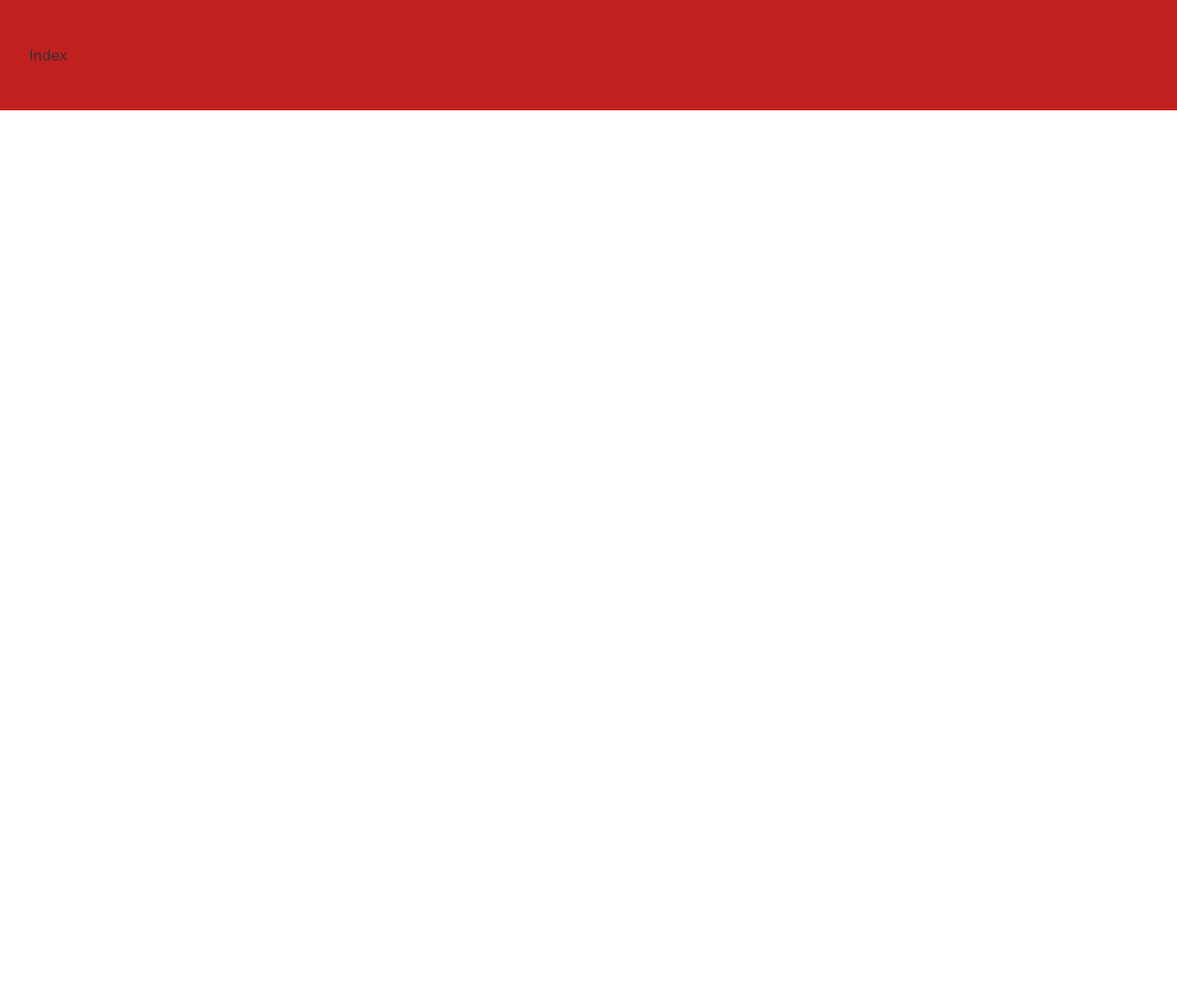
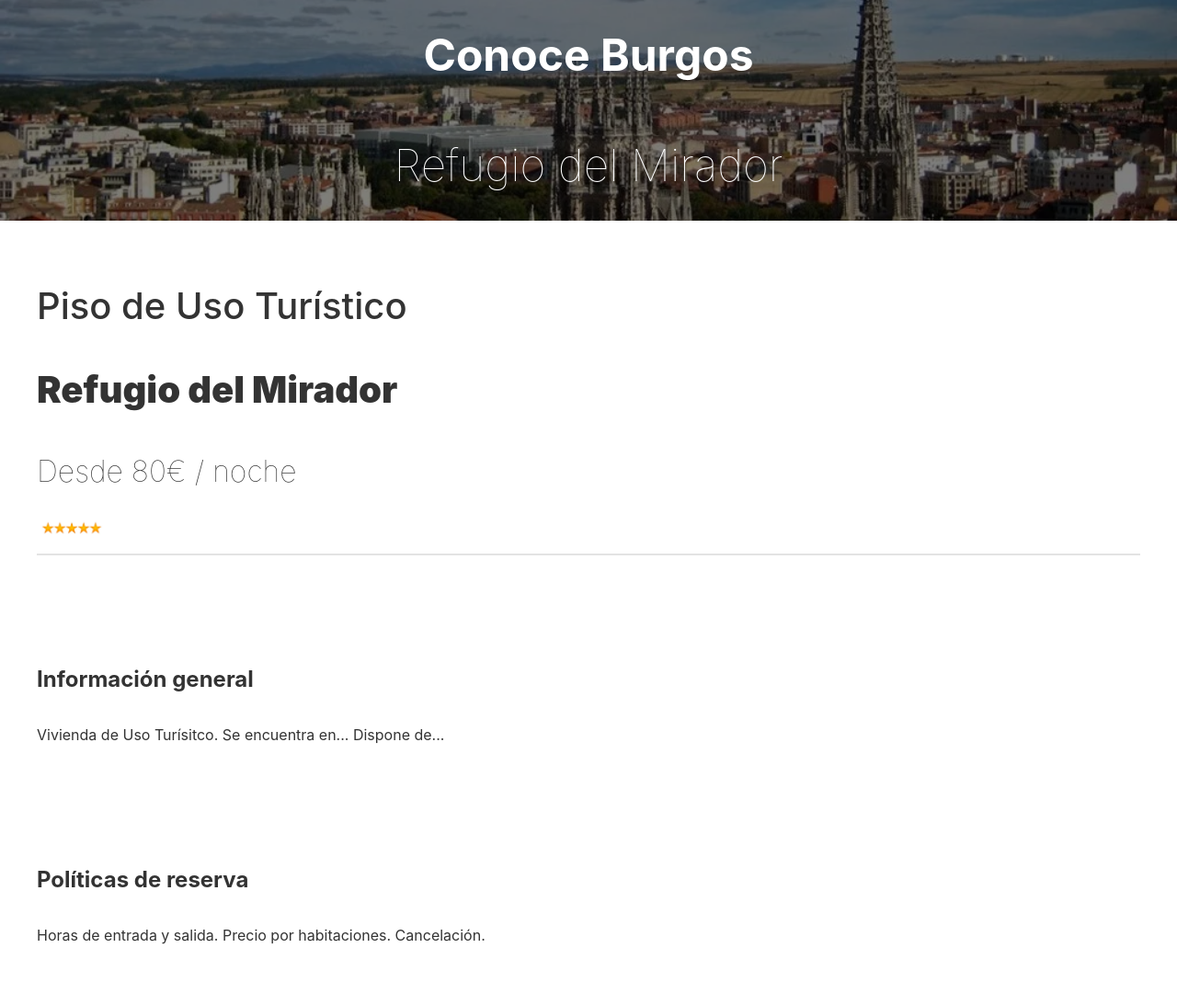
Before and after one commit to lcunado/TFM, a PHP site: page / in a window 1280 px wide. Shown: the top 1093 px of the page at 92% size. Before the commit the page ends 120 px from the top, so only its background shows below. Run offline with PHP 8.4, Linux system fonts and the light colour scheme; style sheets or scripts are compiled from the project's sources.

Commit message:
Agrego bloques a index.html

```diff
--- a/src/assets/styles/_variables.scss
+++ b/src/assets/styles/_variables.scss
@@ -15,6 +15,8 @@ $color-footer: #000000;
 $color-footer-text: #CCCCCC;
 $color-footer-title: #ffffff;
 
+$color-catedral-text: #ffffff;
+
 $color-button: #2E7D32;
 $color-button-hover: #1B5E20;
 
--- a/src/assets/styles/blocks/_header.scss
+++ b/src/assets/styles/blocks/_header.scss
@@ -20,7 +20,7 @@
     @media screen and (max-width: 768px) {
       flex-direction: column;
       align-items: flex-end;
-      gap: 1rem;
+      gap: 0.3rem;
     }
   }
 
--- /dev/null
+++ b/src/assets/styles/components/_bloque.scss
@@ -0,0 +1,54 @@
+@use "../variables";
+
+.bloque {
+  background-color: variables.$color-background;
+  padding: 3rem 1.5rem;
+
+  &__container {
+    max-width: 1200px;
+    margin: 0 auto;
+    display: flex;
+    flex-direction: column;
+    align-items: flex-start;
+    text-align: left;
+  }
+
+  &__titleh1 {
+    font-size: 2.5rem;
+    font-weight: 500;
+  }
+
+  &__name {
+    font-size: 2.5rem;
+    font-weight: 900;
+  }
+
+  &__comment {
+    font-size: 2rem;
+    font-weight: 100;
+  }
+
+  &__titleh2 {
+    font-size: 2rem;
+    font-weight: 500;
+  }
+
+  &__text {
+    font-size: 1rem;
+    line-height: 1.6;
+    color: variables.$color-text;
+    max-width: 800px;
+  }
+
+  @media screen and (max-width: 768px) {
+    padding: 2rem 1rem;
+
+    &__title {
+      font-size: 1.5rem;
+    }
+
+    &__text {
+      font-size: 0.95rem;
+    }
+  }
+}
--- /dev/null
+++ b/src/assets/styles/components/_line.scss
@@ -0,0 +1,6 @@
+@use "../variables";
+
+.line {
+  width: 100%;
+  border: 1px solid #e3e3e3;
+}
--- a/src/assets/styles/layouts/_index.scss
+++ b/src/assets/styles/layouts/_index.scss
@@ -16,7 +16,62 @@ body {
   color: variables.$color-text;
 }
 
-.container {
-  padding: 2rem;
-  background-color:rgb(194, 31, 31);
+.catedral {
+  position: relative;
+  height: 60vh;
+  width: 100%;
+  display: flex;
+
+  &__image {
+    width: 100%;
+    height: 100%;
+    object-fit: cover;
+    position: absolute;
+    top: 0;
+    left: 0;
+    z-index: -1;
+  }
+
+  &__overlay {
+    width: 100%;
+    height: 100%;
+    background: rgba(0, 0, 0, 0.5);
+    display: flex;
+    flex-direction: column;
+    align-items: center;
+    justify-content: center;
+  }
+
+  &__conoce {
+    font-size: 3rem;
+    color: variables.$color-catedral-text;
+    text-align: center;
+    font-weight:bold;
+  }
+
+  &__refugio {
+    font-size: 3rem;
+    color: variables.$color-catedral-text;
+    font-weight: 100;
+    text-align: center;
+  }
+
+  @media screen and (max-width: 768px) {
+    &__conoce {
+      font-size: 2rem;
+    }
+
+    &__refugio {
+      font-size: 2rem;
+    }
+  }
 }
+
+.mapa {
+    width: 100%;
+    height: 400px;
+    border: 0;
+    border-radius: 10px;
+    box-shadow: 0 4px 8px rgba(0, 0, 0, 0.2);
+    margin: 20px 0;
+}
--- a/src/assets/styles/main.scss
+++ b/src/assets/styles/main.scss
@@ -18,6 +18,8 @@
  * Import components (form, gallery, card…)
  */
 @use "components/button";
+@use 'components/bloque';
+@use 'components/line';
 
 /**
  * Import layouts
--- a/src/index.html
+++ b/src/index.html
@@ -9,7 +9,64 @@
   </head>
   <body>
     <include src="./views/header.html"></include>
-    <section class="container"><p>Index</p></section>
+
+    <!-- Cabecera catedral -->
+    <section class="catedral">
+      <div class="catedral__overlay">
+        <p class="catedral__conoce">Conoce Burgos</p>
+        <p class="catedral__refugio">Refugio del Mirador</p>
+      </div>
+      <img src="./assets/images/catedral.webp" alt="Catedral de Burgos" class="catedral__image">
+    </section>
+
+    <!-- Sección título -->
+    <section class="bloque">
+      <div class="bloque__container">
+        <h2 class="bloque__titleh1">Piso de Uso Turístico</h2>
+        <h2 class="bloque__name">Refugio del Mirador</h2>
+        <p class="bloque__comment">Desde 80€ / noche</p>
+        <img src="./assets/images/5-estrellas.webp" alt="Reseña de cinco estrellas" style="width: 80px;">
+        <hr class="line">
+      </div>
+    </section>
+
+    <!-- Sección información -->
+    <section class="bloque">
+      <div class="bloque__container">
+        <h2 class="bloque__title">Información general</h2>
+        <p class="bloque__text">
+          Vivienda de Uso Turísitco. Se encuentra en... Dispone de...
+        </p>
+      </div>
+    </section>
+
+    <!-- Sección políticas de reserva -->
+    <section class="bloque">
+      <div class="bloque__container">
+        <h2 class="bloque__title">Políticas de reserva</h2>
+        <p class="bloque__text">
+          Horas de entrada y salida. Precio por habitaciones. Cancelación.
+        </p>
+      </div>
+    </section>
+
+    <!-- Sección ubicación -->
+    <section class="bloque">
+      <div class="bloque__container">
+        <h2 class="bloque__title">Ubicación</h2>
+        <iframe class="mapa"
+          src="https://www.google.com/maps/embed?pb=!1m18!1m12!1m3!1d2949.197132956632!2d-3.689641224030949!3d42.338320271194895!2m3!1f0!2f0!3f0!3m2!1i1024!2i768!4f13.1!3m3!1m2!1s0xd45fccb928c1b6b%3A0x4792c0f007913cef!2sC.%20de%20Rivalamora%2C%2012%2C%2009002%20Burgos!5e0!3m2!1ses!2ses!4v1747730966350!5m2!1ses!2ses"
+          allowfullscreen=""
+          loading="lazy"
+          referrerpolicy="no-referrer-when-downgrade">
+        </iframe>
+      </div>
+    </section>
+
+
+
+
+
     <include src="./views/footer.html"></include>
     <script type="module" src="./assets/scripts/main.js"></script><!-- do not remove this line! -->
   </body>
```
Also changed, not shown: src/assets/images/5-estrellas.webp (added), src/assets/images/catedral.webp (added).
